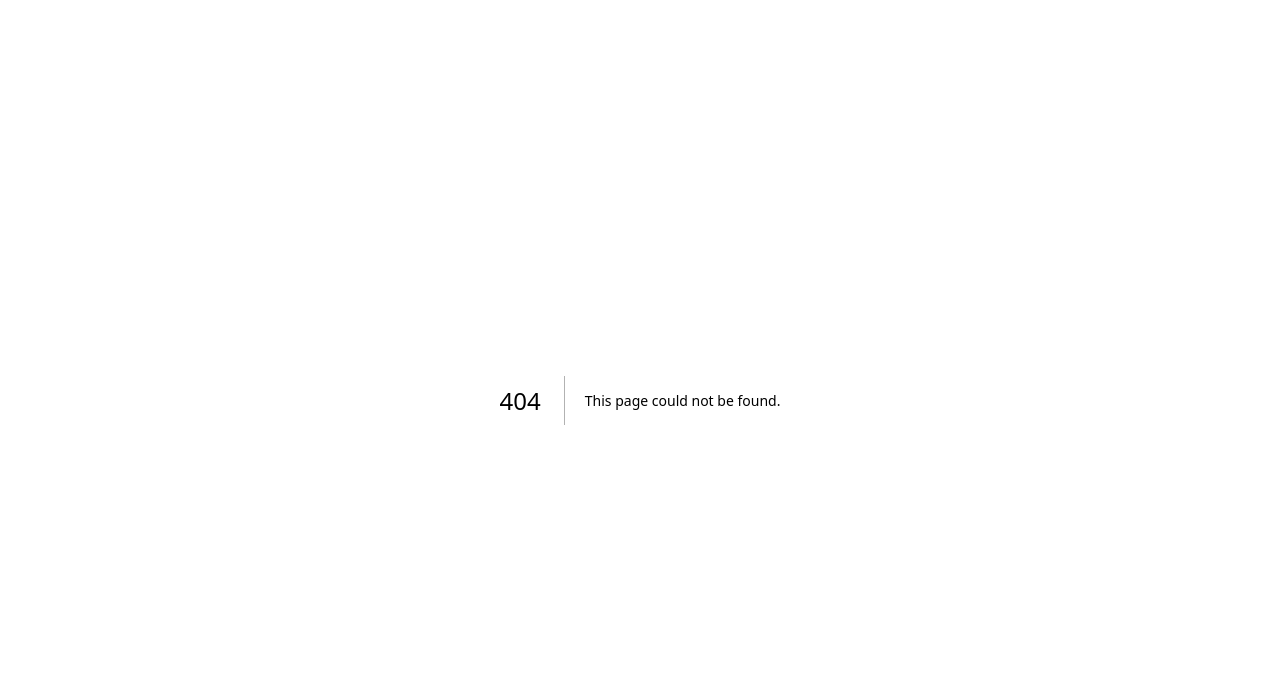
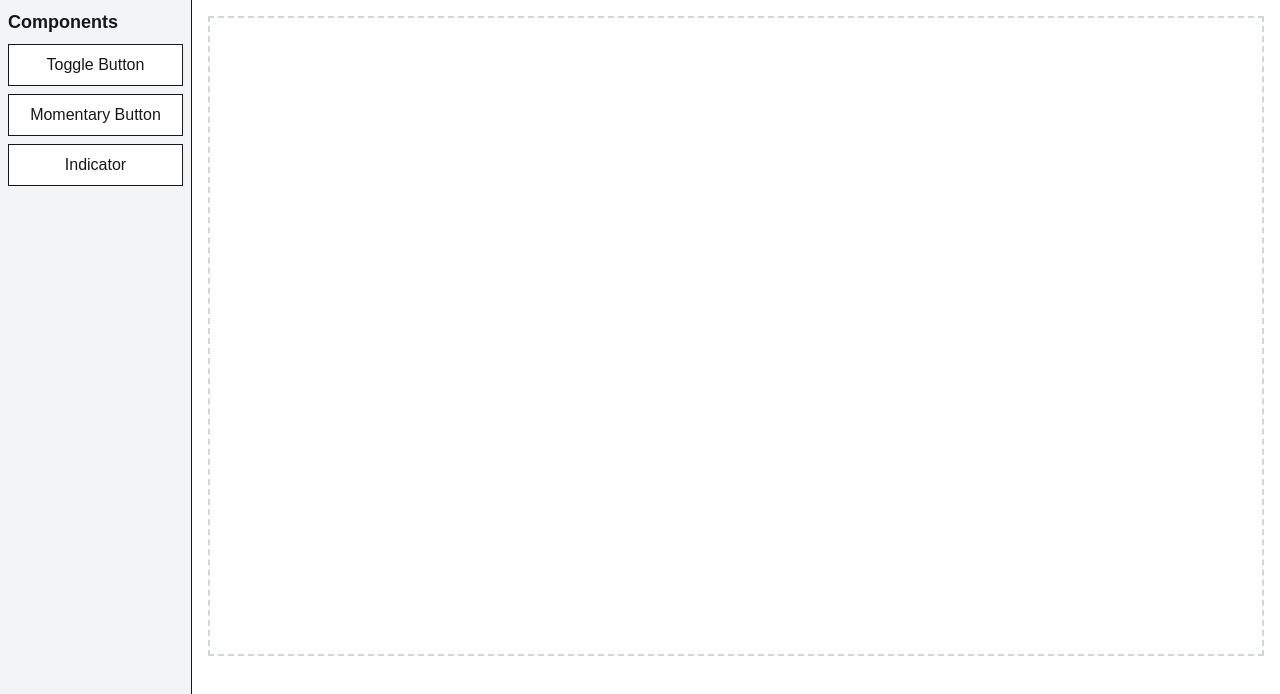
Before and after one commit to Braden-H12345/web-based-hmi, a Next.js app: page /editor in a window 1280 px wide. Before the commit this address had no page. Shown: the top 694 px of the page. Built offline with nearby package versions, Linux system fonts and the light colour scheme.

Commit message:
HMI Creator Started
Made a canvas with some items you can drag and drop. As well as a properties panel. Next up - page properties

```diff
--- a/package.json
+++ b/package.json
@@ -16,6 +16,8 @@
     "modbus-serial": "^8.0.21-no-serial-port",
     "next": "^15.3.5",
     "react": "^19.1.0",
+    "react-dnd": "^16.0.1",
+    "react-dnd-html5-backend": "^16.0.1",
     "react-dom": "^19.1.0",
     "react-grid-layout": "^1.5.2",
     "react-resizable": "^3.0.5"
--- /dev/null
+++ b/src/app/components/Editor-Components/EditorToggleButton.tsx
@@ -0,0 +1,36 @@
+// components/Editor/EditorToggleButton.tsx
+"use client";
+
+import { useDrag } from "react-dnd";
+
+
+interface EditorToggleButtonProps {
+  label?: string;
+  id: number;
+}
+export default function EditorToggleButton({label, id }: EditorToggleButtonProps) {
+  const [{ isDragging }, dragSource] = useDrag(() => ({
+    type: "component",
+    item: { type: "ToggleButton", id },
+    collect: (monitor) => ({
+      isDragging: monitor.isDragging(),
+    }),
+  }));
+
+  return (
+    <div
+      ref={node => {
+            dragSource(node);
+           }}
+      style={{
+        opacity: isDragging ? 0.5 : 1,
+        border: "1px dashed gray",
+        padding: "8px",
+        background: "white",
+        cursor: "move",
+      }}
+    >
+      {label || "Toggle Button"}
+    </div>
+  );
+}
--- a/src/app/components/HMI Pages/Test Page.tsx
+++ /dev/null
@@ -1,19 +0,0 @@
-"use client";
-
-import { PLCProvider } from "../Context/PLCContext";
-import { MomentaryButton, Indicator } from "@/app/components/HMI-Components/import-index";
-
-export default function TestPage() {
-const pagePLCId = 44;
-const ip =  "192.168.100.20";
-const port = 502;
-
-return (
-    <PLCProvider plcId={pagePLCId}>
-      <div className="hmi-page">
-        <MomentaryButton modbusTag={333} label="Testing" />
-        <Indicator modbusTag={555} label="Testing 2" shape="circle" />
-      </div>
-    </PLCProvider>
-  );
-}
--- /dev/null
+++ b/src/app/editor/Canvas.tsx
@@ -0,0 +1,73 @@
+"use client";
+import { useDrop } from "react-dnd";
+import { useRef } from "react";
+import { CanvasItem, DragItem, COMPONENT_SIZES } from "@/app/editor/types";
+
+interface CanvasProps {
+  items: CanvasItem[];
+  setItems: React.Dispatch<React.SetStateAction<CanvasItem[]>>;
+  selectedId: number | null;
+  onSelect: (id: number | null) => void;
+  onDrop: (item: any, x: number, y: number) => void;
+}
+
+
+
+export default function Canvas({ items, setItems, selectedId, onSelect, onDrop }: CanvasProps) {
+  const canvasRef = useRef<HTMLDivElement>(null);
+  const [, dropRef] = useDrop<DragItem, void, unknown>(() => ({
+    accept: "component",
+    drop: (item, monitor) => {
+      const offset = monitor.getClientOffset();
+      const canvas = canvasRef.current;
+      if (!offset || !canvas) return;
+      const rect = canvas.getBoundingClientRect();
+      const centerX = offset.x - rect.left;
+      const centerY = offset.y - rect.top;
+      const size = COMPONENT_SIZES[item.type];
+      // center
+      const x = centerX - size.w / 2;
+      const y = centerY - size.h / 2;
+      onDrop(item, x, y);
+    },
+  }));
+
+  dropRef(canvasRef);
+
+  return (
+    <div
+      ref={canvasRef}
+      className="relative flex-1 m-4 border-2 border-dashed border-gray-300"
+      style={{ height: "80vh" }}
+      onClick={() =>
+        onSelect(null)}
+    >
+      {items.map((item) => (
+        <div
+            key={item.id}
+            onClick={(e) => {
+                e.stopPropagation(); // Avoid deselecting due to canvas background click
+                onSelect(item.id);
+            }}
+            style={{
+                position: "absolute",
+                top: item.y,
+                left: item.x,
+                width: COMPONENT_SIZES[item.type]?.w,
+                height: COMPONENT_SIZES[item.type]?.h,
+                cursor: "pointer",
+                backgroundColor: "#f0f0f0",
+                border: item.id === selectedId ? "2px solid blue" : "1px solid #888",
+                boxShadow: item.id === selectedId ? "0 0 4px blue" : "none",
+                display: "flex",
+                alignItems: "center",
+                justifyContent: "center",
+                color: "black",
+            }}
+            >
+            {item.label}
+        </div>
+      ))}
+    </div>
+  );
+}
--- /dev/null
+++ b/src/app/editor/PropertiesPanel.tsx
@@ -0,0 +1,34 @@
+"use client";
+import { ChangeEvent } from "react";
+import { CanvasItem } from "@/app/editor/types";
+
+interface PropsPanelProps {
+  item: CanvasItem;
+  onChange: (id: number, key: keyof CanvasItem, value: any) => void;
+}
+export default function PropertiesPanel({ item, onChange }: PropsPanelProps) {
+  return (
+    <div className="w-64 p-4 border-l">
+      <h3 className="text-lg font-bold mb-4">Properties</h3>
+      <h4 className="itemType"> Type: {item.type}</h4>
+      <label className="block mb-2">
+        Label:
+        <input
+          type="text"
+          value={item.label}
+          className="block mt-1 p-1 border"
+          onChange={(e: ChangeEvent<HTMLInputElement>) => onChange(item.id, 'label', e.target.value)}
+        />
+      </label>
+      <label className="block mb-2">
+        Modbus Tag:
+        <input
+          type="number"
+          value={item.modbusTag ?? ''}
+          className="block mt-1 p-1 border"
+          onChange={(e: ChangeEvent<HTMLInputElement>) => onChange(item.id, 'modbusTag', Number(e.target.value))}
+        />
+      </label>
+    </div>
+  );
+}
--- /dev/null
+++ b/src/app/editor/Sidebar.tsx
@@ -0,0 +1,38 @@
+// src/components/Editor/Sidebar.tsx
+"use client";
+import { DragItem } from "@/app/editor/types";
+import { useDrag } from "react-dnd";
+
+interface PaletteItemProps extends DragItem {}
+export default function Sidebar() {
+  const COMPONENTS: DragItem[] = [
+    { type: "ToggleButton", label: "Toggle Button" },
+    { type: "MomentaryButton", label: "Momentary Button" },
+    { type: "Indicator", label: "Indicator" },
+  ];
+
+  return (
+    <div className="w-48 bg-gray-100 p-2 border-r">
+      <h2 className="text-lg font-bold mb-2">Components</h2>
+      {COMPONENTS.map((comp) => (
+        <PaletteItem key={comp.type} {...comp} />
+      ))}
+    </div>
+  );
+}
+
+function PaletteItem({ type, label }: PaletteItemProps) {
+  const [{ isDragging }, dragRef] = useDrag<DragItem, void, { isDragging: boolean }>(
+    () => ({ type: "component", item: { type, label }, collect: (m) => ({ isDragging: m.isDragging() }) })
+  );
+
+  return (
+    <div
+      ref={node => { dragRef(node); }}
+      className="p-2 mb-2 border bg-white text-center cursor-move"
+      style={{ opacity: isDragging ? 0.5 : 1 }}
+    >
+      {label}
+    </div>
+  );
+}
--- /dev/null
+++ b/src/app/editor/page.tsx
@@ -0,0 +1,39 @@
+"use client";
+import { DndProvider } from "react-dnd";
+import { HTML5Backend } from "react-dnd-html5-backend";
+import { useState } from "react";
+import Sidebar from "@/app/editor/Sidebar";
+import Canvas from "@/app/editor/Canvas";
+import PropertiesPanel from "@/app/editor/PropertiesPanel";
+import { DragItem, CanvasItem } from "@/app/editor/types";
+
+export default function EditorPage() {
+  const [items, setItems] = useState<CanvasItem[]>([]);
+  const [selectedId, setSelectedId] = useState<number | null>(null);
+
+  const handleDrop = (item: DragItem, x: number, y: number) => {
+    setItems((prev) => [...prev, { id: Date.now(), ...item, x, y }]);
+  };
+
+  const handleChange = (id: number, key: keyof CanvasItem, value: any) => {
+    setItems((prev) => prev.map((it) => (it.id === id ? { ...it, [key]: value } : it)));
+  };
+
+  const selectedItem = items.find((it) => it.id === selectedId);
+
+  return (
+    <DndProvider backend={HTML5Backend}>
+      <div className="flex h-screen">
+        <Sidebar />
+        <Canvas
+            items={items}
+            setItems={setItems}
+            selectedId={selectedId}
+            onSelect={setSelectedId}
+            onDrop={handleDrop}
+          />
+        {selectedItem && <PropertiesPanel item={selectedItem} onChange={handleChange} />}
+      </div>
+    </DndProvider>
+  );
+}
--- /dev/null
+++ b/src/app/editor/types.ts
@@ -0,0 +1,21 @@
+export const COMPONENT_SIZES = {
+  ToggleButton: { w: 120, h: 40 },
+  MomentaryButton: { w: 120, h: 40 },
+  Indicator: { w: 40, h: 40 },
+} as const;
+
+export type ComponentType = keyof typeof COMPONENT_SIZES;
+
+export interface DragItem {
+  type: ComponentType;
+  label: string;
+}
+
+export interface CanvasItem {
+  id: number;
+  type: ComponentType;
+  label: string;
+  modbusTag?: number;
+  x: number;
+  y: number;
+}
--- a/src/app/page.tsx
+++ b/src/app/page.tsx
@@ -9,6 +9,8 @@ import HMIPage from "./components/HMI Pages/HMITestPage";
 export default function Home() {
 
   return (
-    <HMIPage></HMIPage>
+    <div>
+      <a>test</a>
+    </div>
   );
 }
```
Also changed, not shown: src/app/components/Editor-Components/EditorIndicator.tsx (added), src/app/components/Editor-Components/EditorMomentaryButton.tsx (added), src/app/components/Editor-Components/EditorPageChanger.tsx (added), 1 other file (tests, documents, lock files or other folders).
